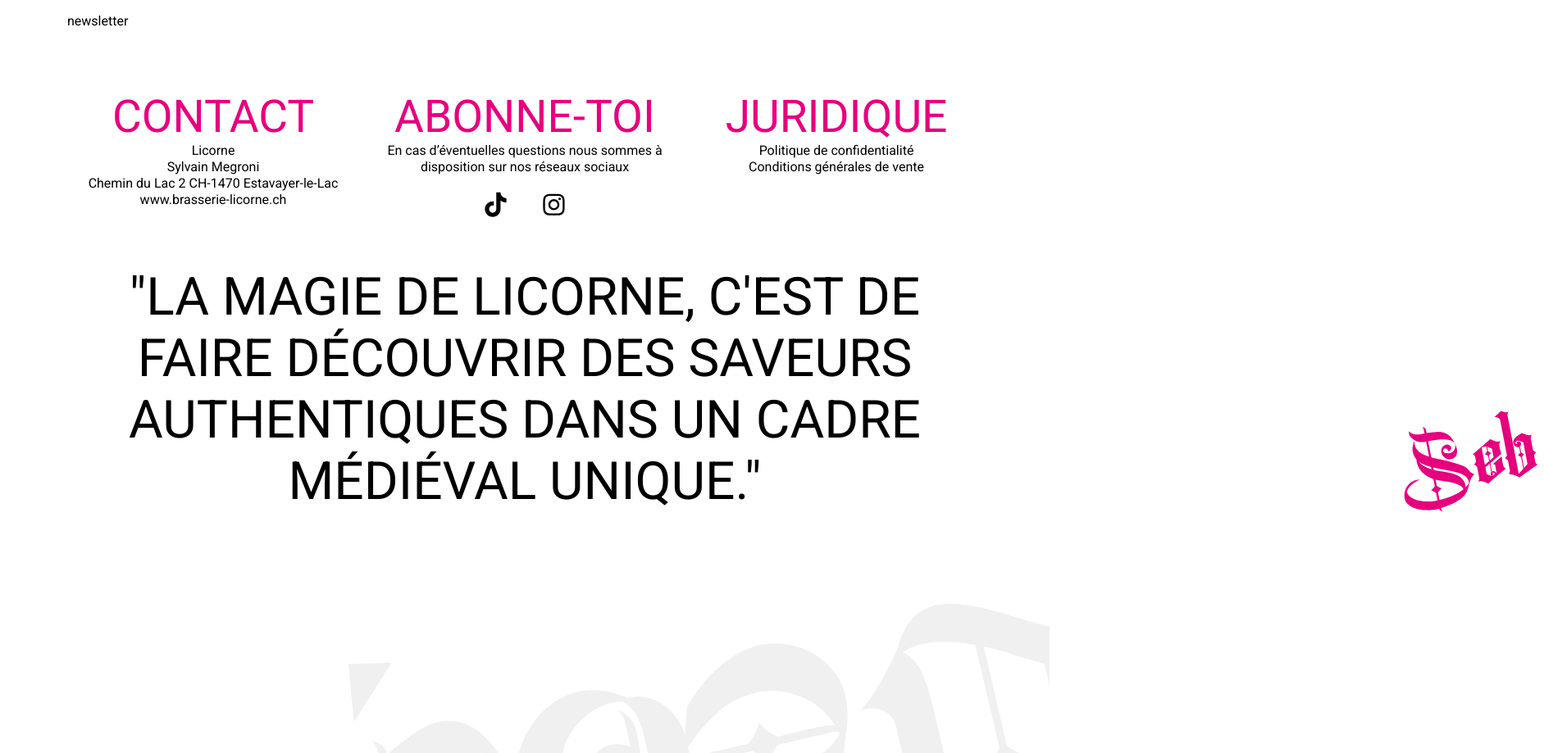
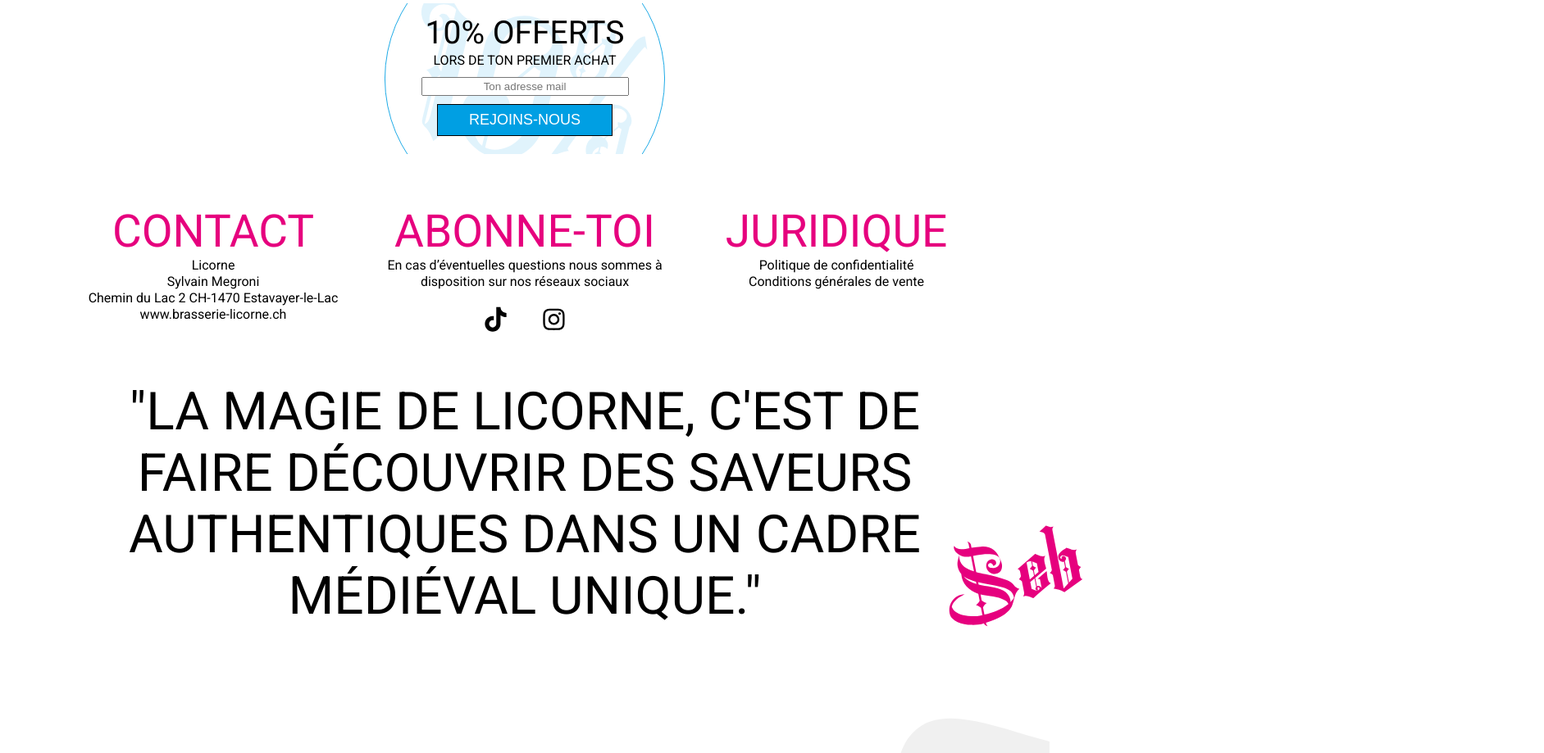
Before and after one commit to julia-ranzi/licorne, a website built with Parcel: page src/index.html in a window 1280 px wide. Shown: the part 5559-6478 px from the top of the page at 82% size, 1883 px wide, since content can reach past the window. Built offline with nearby package versions, Linux system fonts and the light colour scheme.

Commit message:
codage newsletter mais background encore faux

```diff
--- a/src/index.html
+++ b/src/index.html
@@ -270,7 +270,18 @@
         </div>
       </div>
       <div class="row">
-        <div class="col">newsletter</div>
+        <div class="col-12 newsletter">
+          <p class="newsletter-title">10% offerts</p>
+          <p class="newsletter-undertitle">lors de ton premier achat</p>
+          <div class="form-box">
+            <input
+              class="form-input"
+              type="text"
+              placeholder="Ton adresse mail"
+            />
+          </div>
+          <button class="newsletter-button">rejoins-nous</button>
+        </div>
       </div>
       <footer>
         <div class="row">
@@ -281,7 +292,7 @@
               Sylvain Megroni<br />
               Chemin du Lac 2 CH-1470 Estavayer-le-Lac
             </p>
-            <a href="https://www.brasserie-licorne.ch">
+            <a href="https://www.brasserie-licorne.ch" target="_blank">
               www.brasserie-licorne.ch
             </a>
           </div>
@@ -291,16 +302,15 @@
               En cas d’éventuelles questions nous sommes à disposition sur nos
               réseaux sociaux
             </p>
-            <img
-              href="https://https://www.instagram.com/brasserielicorne/"
-              src="img/tiktok.svg"
-              alt="icone tiktok"
-            />
-            <img
-              href="https://https://www.instagram.com/brasserielicorne/"
-              src="img/instagram.svg"
-              alt="icone instagram"
-            />
+            <a href="https://www.tiktok.com/" target="_blank">
+              <img src="img/tiktok.svg" alt="icone tiktok" />
+            </a>
+            <a
+              href="https://www.instagram.com/brasserielicorne/"
+              target="_blank"
+            >
+              <img src="img/instagram.svg" alt="icone instagram" />
+            </a>
           </div>
           <div class="col-4">
             <h2>Juridique</h2>
--- a/src/scss/_base.scss
+++ b/src/scss/_base.scss
@@ -47,6 +47,13 @@ video {
   vertical-align: middle;
 }
 
+.newsletter {
+  background-image: url(../img/background-newsletter.svg);
+  background-repeat: no-repeat;
+  background-size: 30%;
+  background-position: center;
+}
+
 /* ====================================
 // base rules
 // ==================================== */
--- a/src/scss/main.scss
+++ b/src/scss/main.scss
@@ -7,4 +7,5 @@
 @import "modules/products";
 @import "modules/buttons";
 @import "modules/footer";
+@import "modules/newsletter";
 @import "bootstrap/scss/bootstrap-grid";
--- a/src/scss/modules/_buttons.scss
+++ b/src/scss/modules/_buttons.scss
@@ -17,3 +17,19 @@ button:hover {
   background-color: #fff;
   color: #000;
 }
+
+.newsletter-button {
+  border: 1px solid #000;
+  background: #009fe3;
+  display: flex;
+  padding: 8px 38px;
+  justify-content: center;
+  align-items: center;
+  gap: 10px;
+  flex-shrink: 0;
+  color: #fff;
+  font-size: 18px;
+  text-transform: uppercase;
+  display: inline-block;
+  margin: 10px;
+}
--- a/src/scss/modules/_citation.scss
+++ b/src/scss/modules/_citation.scss
@@ -33,6 +33,6 @@
 
 .signature-seb {
   position: relative;
-  left: 1150px;
+  left: 595px;
   bottom: 130px;
 }
--- /dev/null
+++ b/src/scss/modules/_newsletter.scss
@@ -0,0 +1,18 @@
+.newsletter {
+  text-transform: uppercase;
+  text-align: center;
+  display: flex;
+  justify-content: center;
+  align-items: center;
+  flex-direction: column;
+}
+
+.newsletter-title {
+  font-size: 39px;
+}
+
+.form-input {
+  padding: 2px 36px;
+  text-align: center;
+  margin-top: 10px;
+}
```
Also changed, not shown: src/img/background-newsletter.svg (added).
